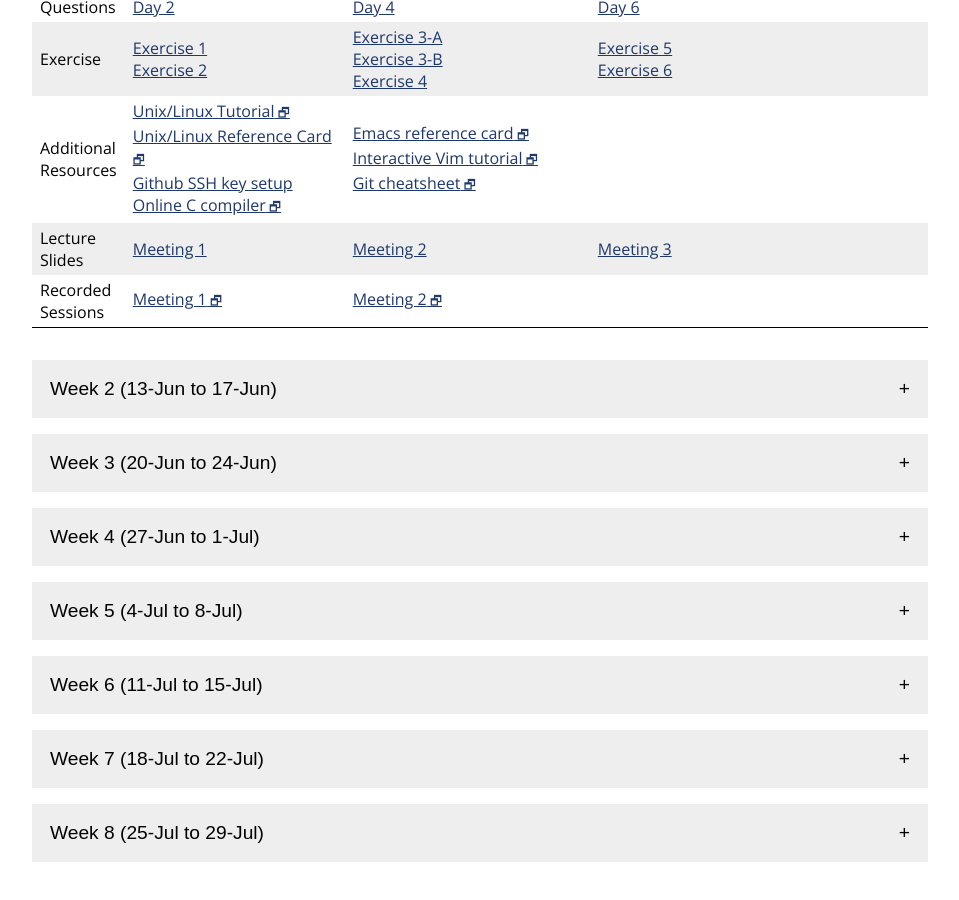
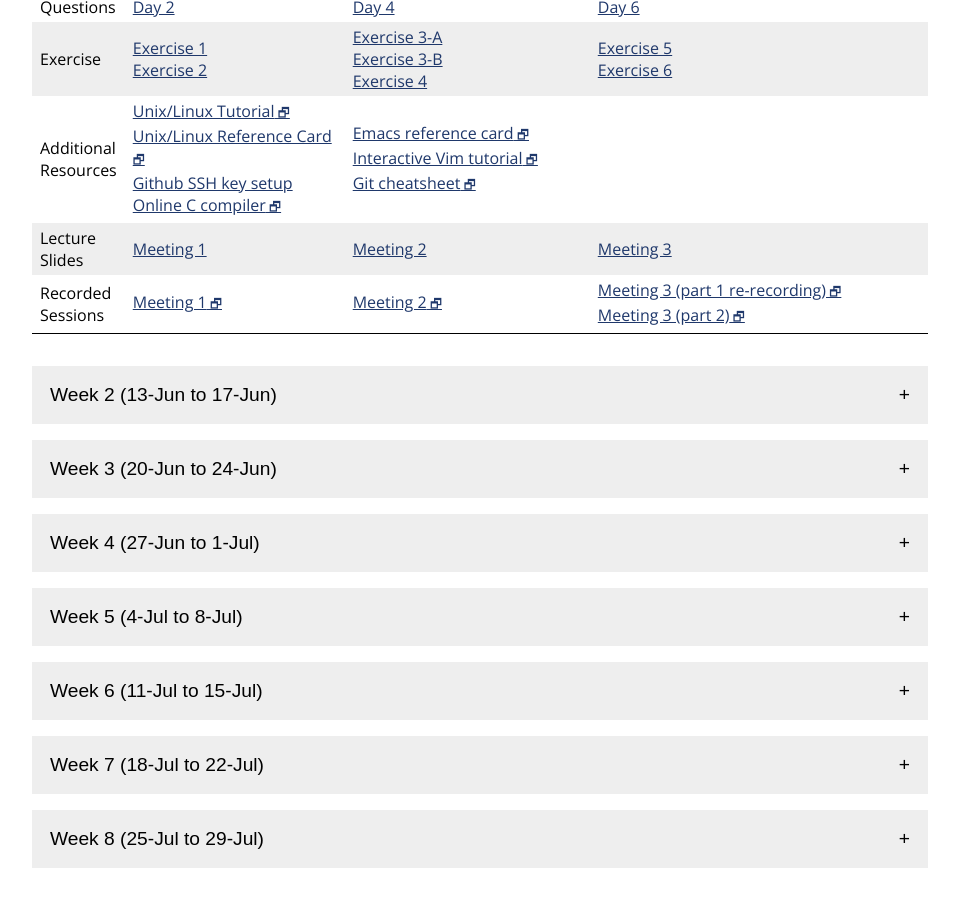
Before and after one commit to jhu-ip/cs220-summer22, a Jekyll site: the page built from material.md, in a window 1280 px wide and 900 px high, scrolled down 671 px. Shown: the whole window, without its empty margins (160-1119 px from the left). Built offline with Jekyll 4.4.1, drawn with Linux system fonts in a browser that asks for light colours; some web fonts are replaced.

Commit message:
link to meeting 3 lecture recordings

```diff
--- a/material.csv
+++ b/material.csv
@@ -47,6 +47,8 @@ Week,Day,Date,Type,Link text,URL
 1,3,10-Jun,Recap,Day 6,questions/day06.html
 1,3,10-Jun,Exercise,Exercise 6,exercise/ex06.html
 1,3,10-Jun,LectureSlides,Meeting 3,slides/class03.pdf
+1,3,10-Jun,Recording,Meeting 3 (part 1 re-recording),https://jh.hosted.panopto.com/Panopto/Pages/Viewer.aspx?id=52918661-a545-4b19-9785-aeb0011811f3
+1,3,10-Jun,Recording,Meeting 3 (part 2),https://jh.hosted.panopto.com/Panopto/Pages/Viewer.aspx?id=f54e462d-2ae5-4ea2-b167-aeb00118f783
 2,1,13-Jun,Slides,Function declarations,slides/day07_function_declaration.pdf
 2,1,13-Jun,Slides,Passing arrays to functions,slides/day07_passing_arrays_to_functions.pdf
 2,1,13-Jun,Slides,Recursion,slides/day07_recursion.pdf
--- a/material.md
+++ b/material.md
@@ -70,7 +70,7 @@ the materials for that week.
       <td>Recorded<br>Sessions</td>
       <td><a class='external' target='_blank' href='https://jh.hosted.panopto.com/Panopto/Pages/Viewer.aspx?id=c585ce94-7f8b-4b04-9325-aeac0115bdb3'>Meeting 1</a></td>
       <td><a class='external' target='_blank' href='https://jh.hosted.panopto.com/Panopto/Pages/Viewer.aspx?id=8e81eb74-0e0b-444b-a0ee-aeae012661aa'>Meeting 2</a></td>
-      <td></td>
+      <td><a class='external' target='_blank' href='https://jh.hosted.panopto.com/Panopto/Pages/Viewer.aspx?id=52918661-a545-4b19-9785-aeb0011811f3'>Meeting 3 (part 1 re-recording)</a><br><a class='external' target='_blank' href='https://jh.hosted.panopto.com/Panopto/Pages/Viewer.aspx?id=f54e462d-2ae5-4ea2-b167-aeb00118f783'>Meeting 3 (part 2)</a></td>
     </tr>
   </tbody>
 </table>
```
